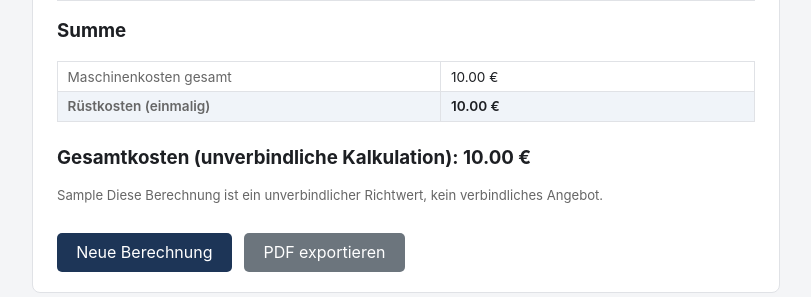
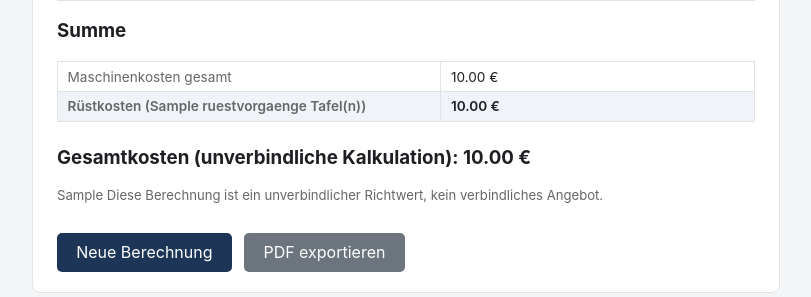
Before and after one commit to DreDayyy92/wasserstrahl_kalkulator, a Flask app: template templates/result.html in a window 1280 px wide. Shown: the part 733-1030 px from the top of the page, without its empty margins (234-1045 px from the left). Run offline with Flask 3, Linux system fonts and the light colour scheme; the template is opened without the code that fills it: most values are stand-ins (such as "Sample title", 1, 10 or a date in 2020).

Commit message:
Feature: Rüstkosten pro Tafel (Anzahl Tafeln im Formular wählbar)
Co-Authored-By: Claude Sonnet 5.5 <noreply@anthropic.com>

```diff
--- a/app.py
+++ b/app.py
@@ -565,11 +565,14 @@ def berechnen():
             "teilkosten": round(materialkosten_gesamt + maschinenkosten_gesamt, 2),
         })
 
-    # Material- und Maschinenkosten fallen pro Teil an, die Rüstzeit nur einmal
-    # für den gesamten Auftrag unabhängig von Stückzahl und Anzahl Teile.
+    # Material- und Maschinenkosten fallen pro Teil an. Die Rüstzeit fällt pro
+    # Tafel an (mehrere kleine Teile auf einer Tafel teilen sich einen
+    # Rüstvorgang, ein Muster auf je einer von 6 Tafeln braucht 6) - die
+    # Anzahl gibt der Kunde an.
+    ruestvorgaenge = max(1, int(to_float("ruestvorgaenge", 1)))
     materialkosten_summe = sum(t["materialkosten_gesamt"] for t in teile)
     maschinenkosten_summe = sum(t["maschinenkosten_gesamt"] for t in teile)
-    ruestkosten = (ruestzeit_min / 60) * stundensatz
+    ruestkosten = (ruestzeit_min / 60) * stundensatz * ruestvorgaenge
     gesamtkosten = materialkosten_summe + maschinenkosten_summe + ruestkosten
 
     if len(teile) == 1:
@@ -588,6 +591,7 @@ def berechnen():
         "schnittgeschwindigkeit_effektiv": round(schnittgeschw, 1),
         "materialkosten_gesamt": round(materialkosten_summe, 2),
         "maschinenkosten_gesamt": round(maschinenkosten_summe, 2),
+        "ruestvorgaenge": ruestvorgaenge,
         "ruestkosten": round(ruestkosten, 2),
         "gesamtkosten": round(gesamtkosten, 2),
     }
--- a/pdf_export.py
+++ b/pdf_export.py
@@ -78,7 +78,7 @@ def build_pdf(result: dict, dateiname: str, preview_png_paths: list[str | None]
     else:
         _row(pdf, "Materialkosten", "0.00 EUR (vom Kunden gestellt)")
     _row(pdf, "Maschinenkosten gesamt", f"{result['maschinenkosten_gesamt']:.2f} EUR")
-    _row(pdf, "Rüstkosten (einmalig)", f"{result['ruestkosten']:.2f} EUR", bold=True)
+    _row(pdf, f"Rüstkosten ({result.get('ruestvorgaenge', 1)} Tafel(n))", f"{result['ruestkosten']:.2f} EUR", bold=True)
 
     pdf.ln(6)
     pdf.set_font("helvetica", "B", 14)
--- a/templates/result.html
+++ b/templates/result.html
@@ -51,7 +51,7 @@
             <tr><td>Materialkosten gesamt</td><td>{{ '%.2f'|format(r.materialkosten_gesamt) }} €</td></tr>
         {% endif %}
         <tr><td>Maschinenkosten gesamt</td><td>{{ '%.2f'|format(r.maschinenkosten_gesamt) }} €</td></tr>
-        <tr class="highlight"><td>Rüstkosten (einmalig)</td><td>{{ '%.2f'|format(r.ruestkosten) }} €</td></tr>
+        <tr class="highlight"><td>Rüstkosten ({{ r.ruestvorgaenge or 1 }} Tafel(n))</td><td>{{ '%.2f'|format(r.ruestkosten) }} €</td></tr>
     </table>
 
     <h3 class="total">Gesamtkosten (unverbindliche Kalkulation): {{ '%.2f'|format(r.gesamtkosten) }} €</h3>
```
Also changed, not shown: templates/index.html (+7 -0 lines).
